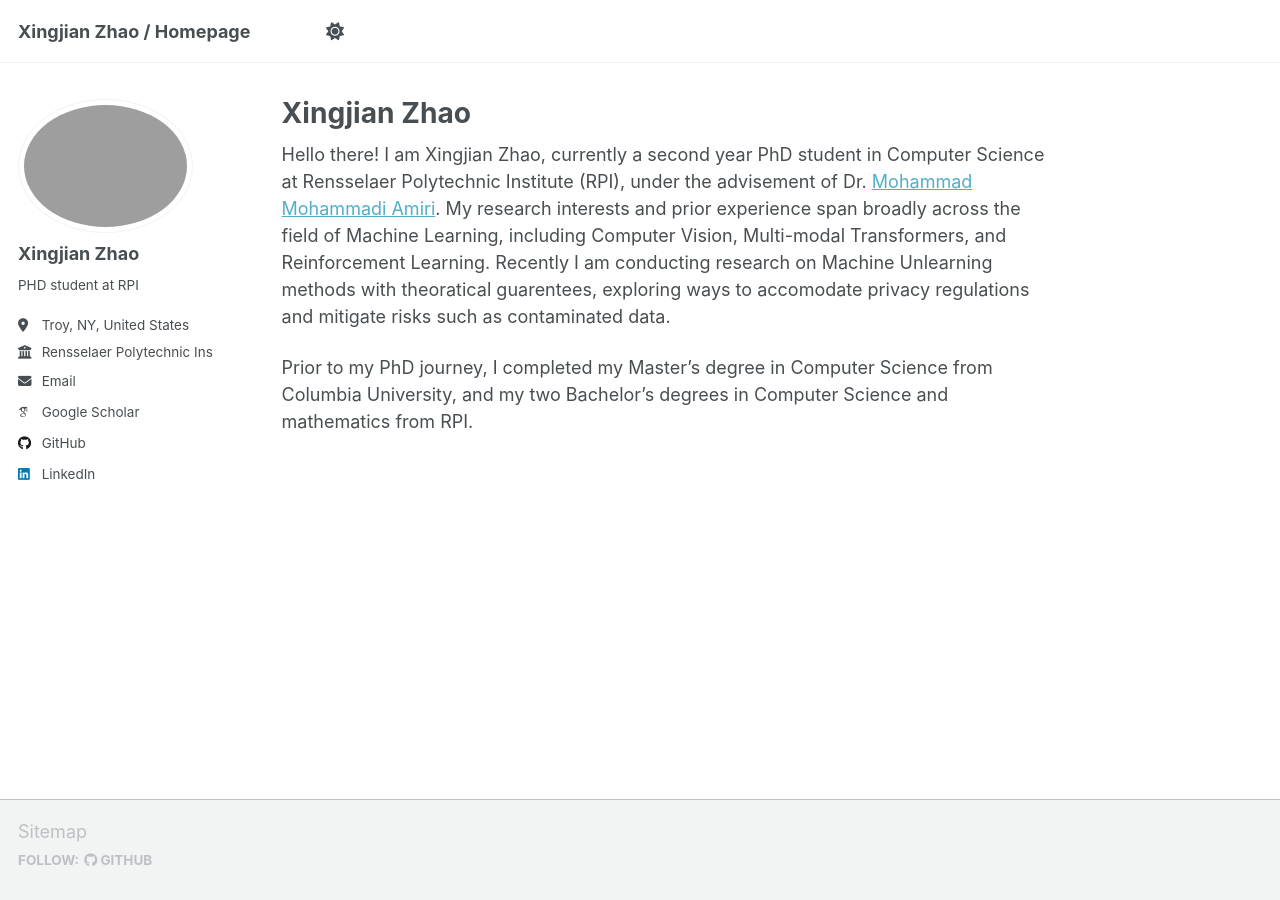
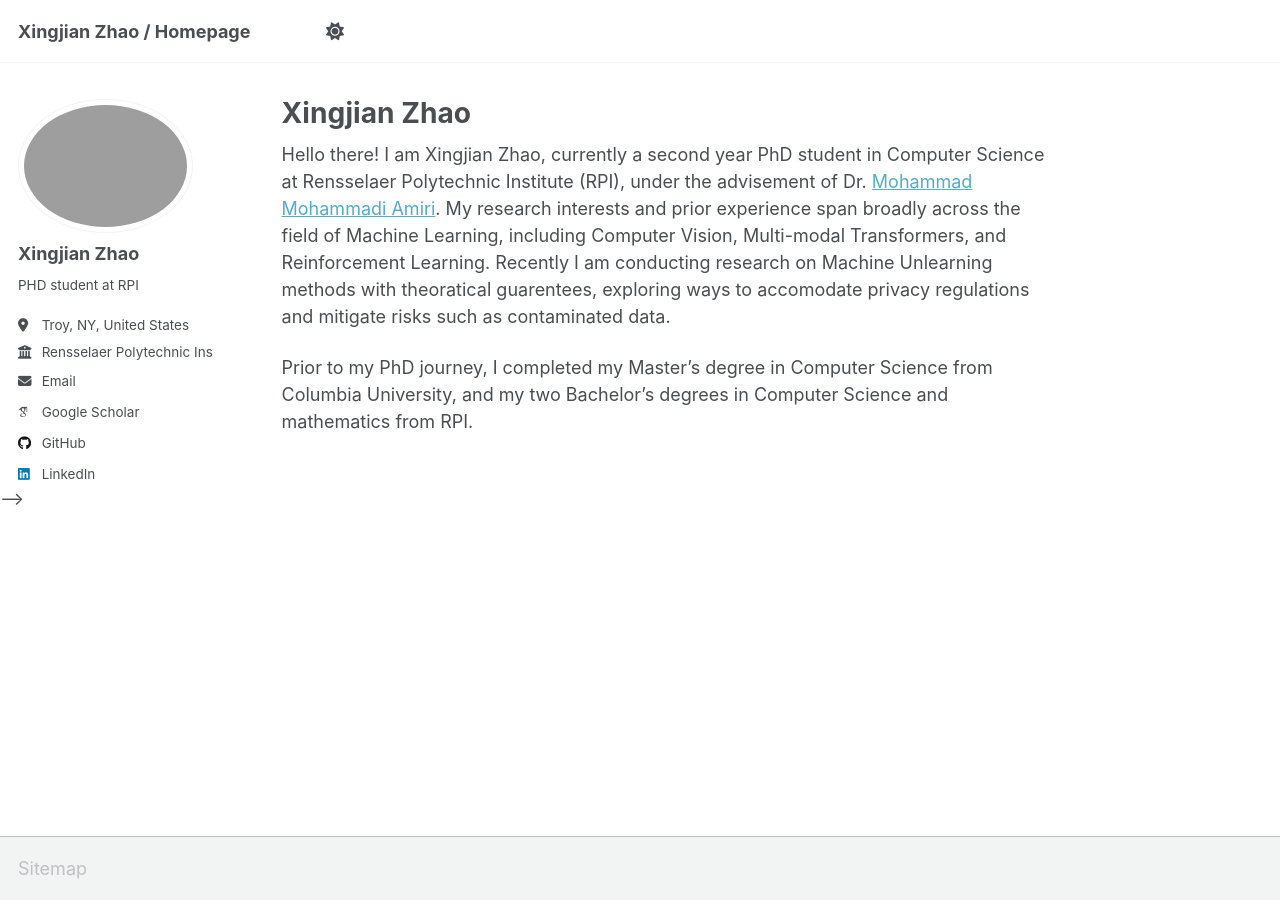
Before and after one commit to xingjianz/xingjianz.github.io, a Jekyll site: the page built from _pages/about.md, in a window 1280 px wide. Built offline with Jekyll 4.4.1, drawn with Linux system fonts in a browser that asks for light colours; some web fonts are replaced; a script that is not in the unit is left out.

Commit message:
Update footer.html

```diff
--- a/_includes/footer.html
+++ b/_includes/footer.html
@@ -1,10 +1,11 @@
 {% include base_path %}
 
+<!--
 {% if site.author.github or site.author.bitbucket or site.atom_feed.hide != true %}
 <div class="page__footer-follow">
   <ul class="social-icons">
     {% if site.data.ui-text[site.locale].follow_label %}
-      <li><strong>{{ site.data.ui-text[site.locale].follow_label }}</strong></li>
+      # <li><strong>{{ site.data.ui-text[site.locale].follow_label }}</strong></li>
     {% endif %}
     {% if site.author.github %}
       <li><a href="http://github.com/{{ site.author.github }}"><i class="fab fa-github" aria-hidden="true"></i> GitHub</a></li>
@@ -18,5 +19,6 @@
   </ul>
 </div>
 {% endif %}
+-->
 
 <!-- <div class="page__footer-copyright">&copy; {{ site.time | date: '%Y' }} {{ site.name | default: site.title }}. {{ site.data.ui-text[site.locale].powered_by | default: "Powered by" }} <a href="http://jekyllrb.com" rel="nofollow">Jekyll</a> &amp; <a href="https://github.com/academicpages/academicpages.github.io">AcademicPages</a>, a fork of <a href="https://mademistakes.com/work/minimal-mistakes-jekyll-theme/" rel="nofollow">Minimal Mistakes</a>.</div> -->
```
